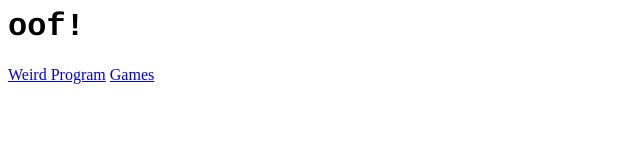
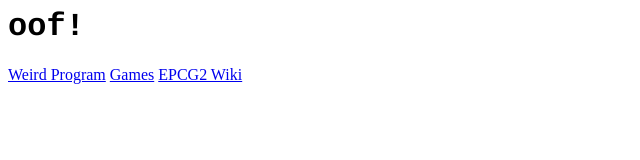
Before and after one commit to byte127x/byte127x.github.io, a plain HTML site: page index.html in a window 1280 px wide. Shown: the whole page, without its empty margins (0-640 px from the left). Drawn offline with Linux system fonts and the light colour scheme.

Commit message:
Update index.html

```diff
--- a/index.html
+++ b/index.html
@@ -2,3 +2,4 @@
 <h1>oof!</h1>
 <a href=https://github.com/byte127x/game_hub/blob/master/GameHub%20Installer%20(Build%20M21-20).EXE?raw=true>Weird Program</a>
 <a href=https://byte127x.github.io/Games/index.html>Games</a>
+<a href=https://byte127x.github.io/wiki/index.html>EPCG2 Wiki</a>
```
